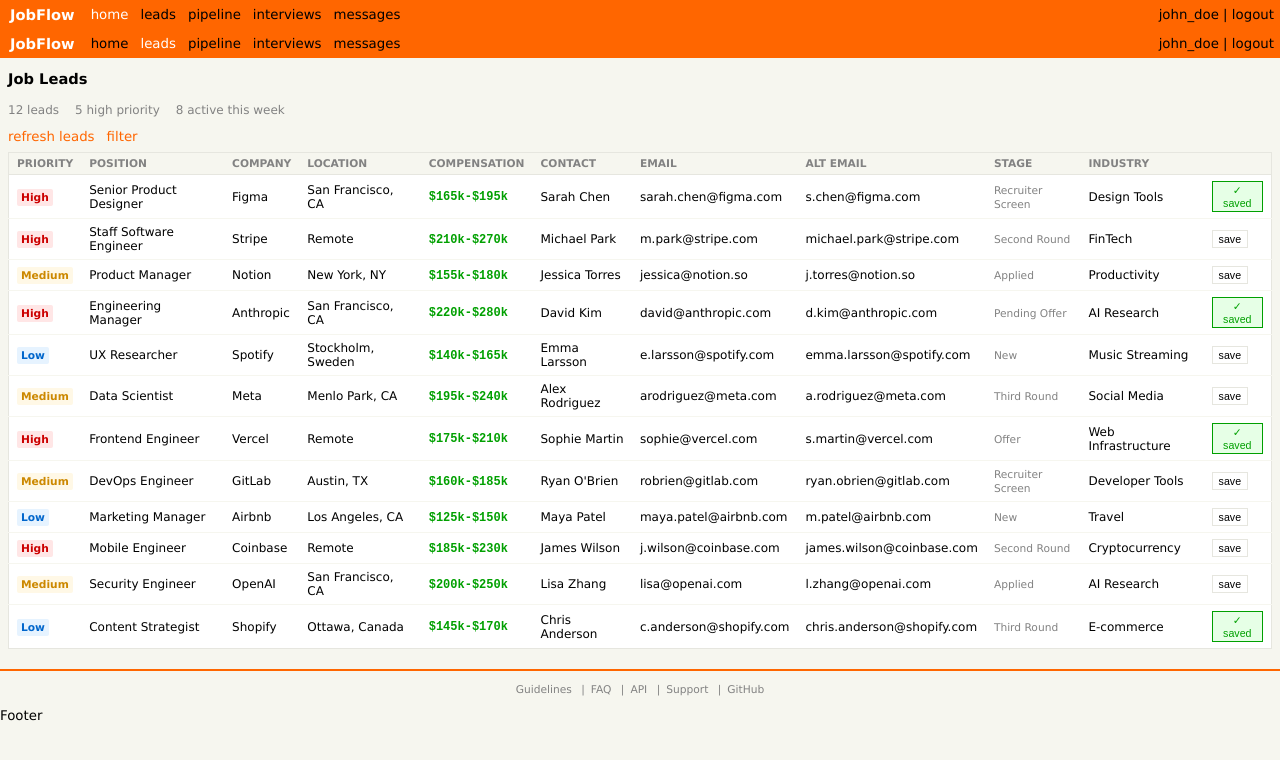
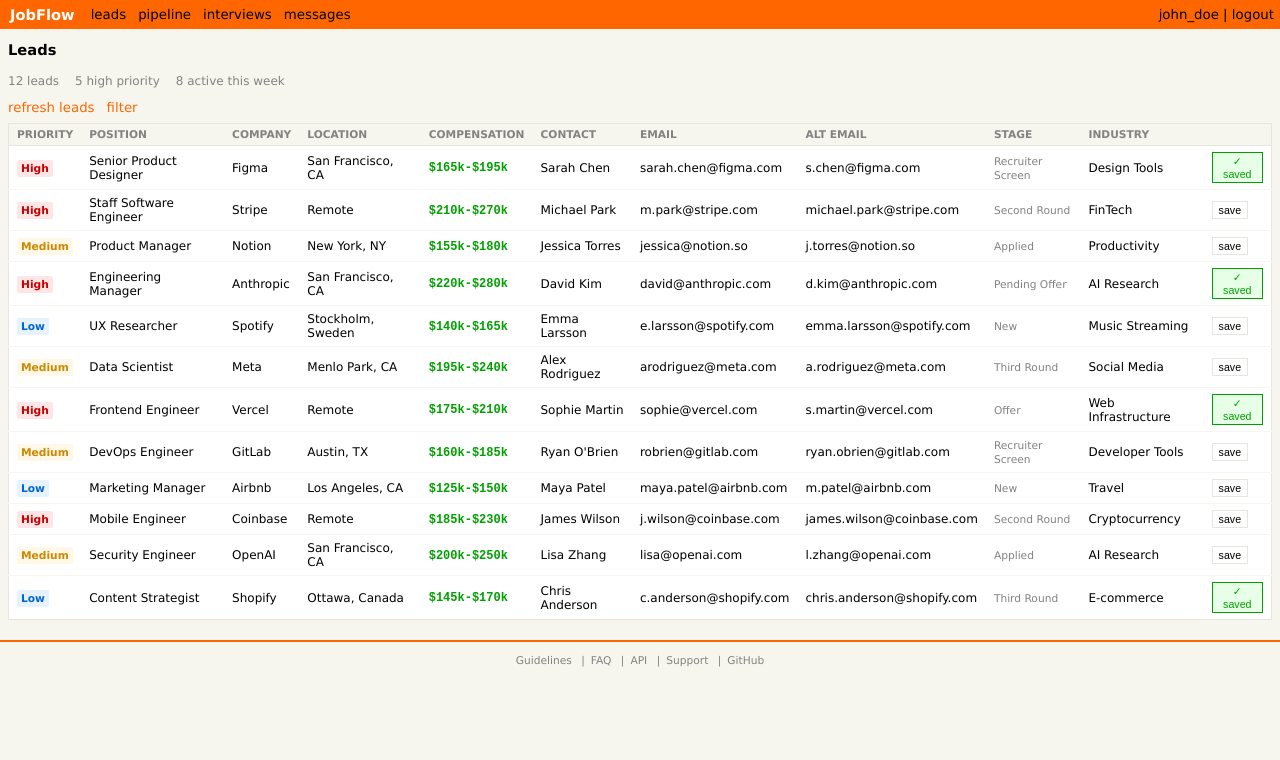
Before and after one commit to RocSites/jobFinder, a React (Vite) app: page /leads in a window 1280 px wide. Shown: the top 760 px of the page. Built offline with nearby package versions, Linux system fonts and the light colour scheme.

Commit message:
updated footer and removed home nav link

```diff
--- a/src/components/Footer.jsx
+++ b/src/components/Footer.jsx
@@ -4,7 +4,13 @@
 
 const Footer = () => (
     <>
-        Footer
+        <div class="footer">
+            <a href="#">Guidelines</a> |
+            <a href="#">FAQ</a> |
+            <a href="#">API</a> |
+            <a href="#">Support</a> |
+            <a href="#">GitHub</a>
+        </div>
     </>
 )
 
--- a/src/components/Header.css
+++ b/src/components/Header.css
@@ -17,6 +17,7 @@
    color: #ffffff;
    font-size: 11pt;
    padding: 0 4px;
+   text-decoration: none;
  }
 
  .nav {
--- a/src/components/Header.jsx
+++ b/src/components/Header.jsx
@@ -5,9 +5,8 @@
     <>
         <div class="header">
             <div class="header-inner">
-                <span class="logo">JobFlow</span>
+                <Link to="/" class="logo active">JobFlow</Link>
                 <nav class="nav">
-                    <Link to="/" class="active">home</Link>
                     <Link to="/leads">leads</Link>
                     <Link to="/">pipeline</Link>
                     <Link to="/">interviews</Link>
--- a/src/pages/Home.jsx
+++ b/src/pages/Home.jsx
@@ -214,13 +214,6 @@
                     </div>
                 </div>
             </div>
-            <div class="footer">
-                <a href="#">Guidelines</a> |
-                <a href="#">FAQ</a> |
-                <a href="#">API</a> |
-                <a href="#">Support</a> |
-                <a href="#">GitHub</a>
-            </div>
         </div>
     </>
 )
--- a/src/pages/Leads.jsx
+++ b/src/pages/Leads.jsx
@@ -3,23 +3,8 @@
 const Leads = () => (
     <>
         <div class="container">
-            <div class="header">
-                <div class="header-inner">
-                    <span class="logo">JobFlow</span>
-                    <nav class="nav">
-                        <a href="home-dashboard-hn.html">home</a>
-                        <a href="job-leads-mock-hn.html" class="active">leads</a>
-                        <a href="my-pipeline-view-hn.html">pipeline</a>
-                        <a href="#">interviews</a>
-                        <a href="#">messages</a>
-                    </nav>
-                    <div class="spacer"></div>
-                    <span class="user-info">john_doe | logout</span>
-                </div>
-            </div>
-
             <div class="main">
-                <div class="page-title">Job Leads</div>
+                <div class="page-title">Leads</div>
 
                 <div class="stats">
                     <span>12 leads</span>
@@ -208,14 +193,6 @@
                     </tbody>
                 </table>
             </div>
-
-            <div class="footer">
-                <a href="#">Guidelines</a> |
-                <a href="#">FAQ</a> |
-                <a href="#">API</a> |
-                <a href="#">Support</a> |
-                <a href="#">GitHub</a>
-            </div>
         </div>
     </>
 
```
